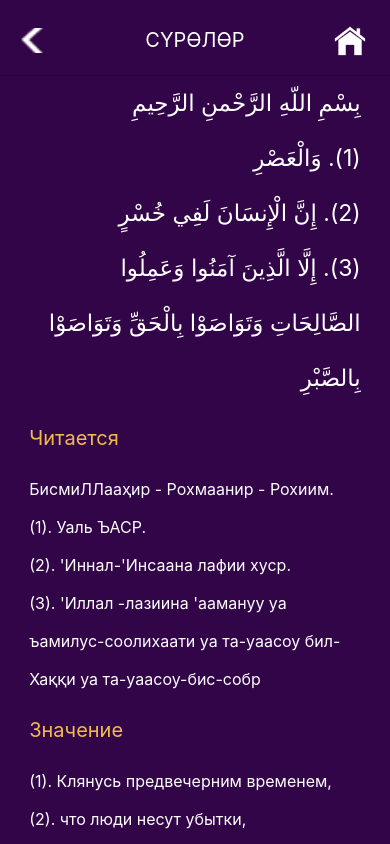
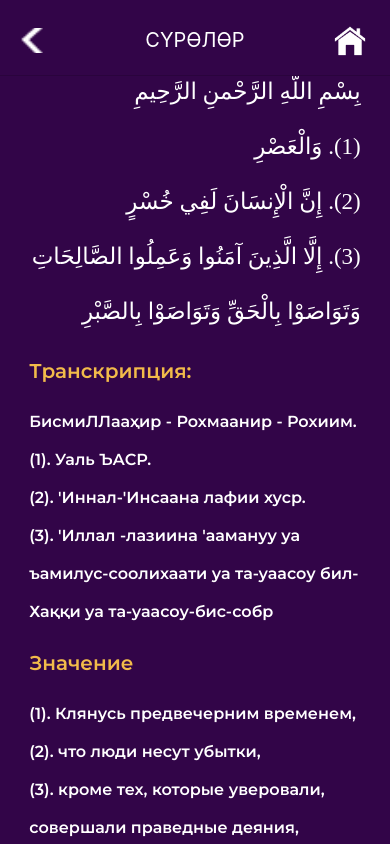
Before and after one commit to LenoMac/Tasbihat_final, a React Native app: screen /al-Asr in a window 390 px wide. Built offline with nearby package versions, Linux system fonts and the light colour scheme.

Commit message:
commited

```diff
--- a/App.js
+++ b/App.js
@@ -4,6 +4,7 @@ import {
   NativeModules,
   Button,
   SafeAreaView,
+  Text,
 } from "react-native";
 import { gStyle } from "./Style/Style";
 import Navigate from "./Navigate";
@@ -11,11 +12,18 @@ import { useFonts } from "expo-font";
 import React from "react";
 
 export default function App() {
-  React.useEffect(() => {}, []);
+  React.useEffect(() => {
+    return () => {
+      <Text>Go back?</Text>;
+    };
+  }, []);
+
   const [fontsLoaded] = useFonts({
-    "Montserrat Medium": require("./assets/fonts/Montserrat Medium.ttf"),
-    "Montserrat SemiBold": require("./assets/fonts/Montserrat SemiBold.ttf"),
+    "Montserrat Medium": require("./assets/fonts/Montserrat-Medium.ttf"),
+    "Montserrat Semibold": require("./assets/fonts/Montserrat-SemiBold.ttf"),
   });
+
+  if(!fontsLoaded) return <Button title="It is not working on it!"/>
   return (
     <View style={gStyle.app}>
       <StatusBar backgroundColor="#320548" barStyle="light-content" />
--- a/Highlighted/highlighted.json
+++ b/Highlighted/highlighted.json
@@ -27,6 +27,12 @@
     "«Хашр» сүрөсүнүн 20-24 аяттары окулат:",
     "(Алакандар төмөн каратылат)",
     "СодакАллоохул 'Азыйм.",
+    "(ушул жерде алакандар жогору каратылат)",
+    "Анан намаздын аягындагы тасбихтерге өтөбүз:",
+    "айтылып дуба кылынат",
+    "Андан сон",
+    "(Багымдат намазда гана 10 жолу окулат.)",
+    "Тасбихаттагы салаату-саламдар окулат:",
     ""
   ]
 }
--- a/Style/Style.js
+++ b/Style/Style.js
@@ -1,5 +1,4 @@
 import { Dimensions, Platform, StyleSheet } from "react-native";
-
 const platform = Platform.OS;
 const windowWidth = Dimensions.get("window").width;
 
@@ -49,7 +48,6 @@ export const gStyle = StyleSheet.create({
   },
   text: {
     color: "#fff",
-    // fontFamily: "Montserrat Medium",
   },
   tasbihatText: {
     fontSize: windowWidth / 24,
@@ -59,14 +57,15 @@ export const gStyle = StyleSheet.create({
   },
   textArabic: {
     textAlign: "center",
-    fontSize: 28,
+    fontSize: 30,
     color: "#fff",
+    lineHeight: 60,
   },
   textRus: {
     textAlign: "center",
     color: "#fff",
     fontSize: 18,
-    lineHeight: 38,
+    lineHeight: 30,
   },
   menu: {
     width: "100%",
@@ -85,9 +84,8 @@ export const gStyle = StyleSheet.create({
   },
   title: {
     color: "#F1DC1A",
-    // fontFamily: "Montserrat SemiBold",
-    fontWeight: "bold",
-    fontSize: 25,
+    fontWeight: "900",
+    fontSize: 22,
   },
   language: {
     display: "flex",
@@ -125,7 +123,7 @@ export const gStyle = StyleSheet.create({
     alignItems: "center",
     justifyContent: "center",
     gap: 40,
-    marginLeft: windowWidth <= 375 ? 35 : windowWidth >= 392 ? 55 : 100,
+    marginLeft: windowWidth <= 375 ? 35 : windowWidth >= 392 ? 55 : 60,
   },
 
   button: {
@@ -149,7 +147,6 @@ export const gStyle = StyleSheet.create({
     color: "white",
     fontSize: 16,
     fontWeight: "600",
-    // fontFamily: "Montserrat SemiBold",
   },
   section: {
     marginTop: 20,
@@ -217,7 +214,6 @@ export const gStyle = StyleSheet.create({
   text2: {
     color: "#fff",
     fontSize: 19,
-    // fontFamily: 'Montserrat Medium'
   },
 
   // Tafrijia
@@ -273,8 +269,8 @@ export const gStyle = StyleSheet.create({
       ios: {
         shadowColor: "#000",
         shadowOffset: { width: 0, height: 3 },
-        shadowOpacity: 0.3,
-        shadowRadius: 3,
+        shadowOpacity: 0.1,
+        shadowRadius: 10,
       },
       android: {
         elevation: 10,
@@ -300,7 +296,6 @@ export const gStyle = StyleSheet.create({
   headerText: {
     color: "#fff",
     fontSize: Dimensions.get("window").width <= 375 ? 18 : 20,
-    // fontFamily: "Montserrat SemiBold",
   },
   // FAJR
   soundArea: {
@@ -343,7 +338,7 @@ export const gStyle = StyleSheet.create({
     paddingBottom: 30,
   },
   surTitle: {
-    fontSize: 30,
+    fontSize: 20,
     color: "yellow",
     fontWeight: "500",
     textAlign: "center",
@@ -358,7 +353,6 @@ export const gStyle = StyleSheet.create({
     color: "white",
     fontSize: 16,
     lineHeight: 38,
-    // fontFamily: "Montserrat Medium",
   },
   about: {
     alignSelf: "center",
@@ -366,6 +360,7 @@ export const gStyle = StyleSheet.create({
     display: "flex",
     flexDirection: "column",
     justifyContent: "flex-end",
+    marginTop: 20,
   },
   // Дуалар
   duaContainer: {
--- a/SurScreens/Al_Fatiha.js
+++ b/SurScreens/Al_Fatiha.js
@@ -57,16 +57,16 @@ export default function Al_Fatiha() {
   return (
     <View style={gStyle.main}>
       <View style={gStyle.header}>
-        <Header title={lang === 'kg' ? 'СҮРӨЛӨР' : 'СУРЫ'} />
+        <Header title={lang === "kg" ? "СҮРӨЛӨР" : "СУРЫ"} />
       </View>
       <ScrollView>
         <View style={gStyle.container}>
           <View style={gStyle.container_row}>
             <SurSample
-              title="Аль-Фатиха"
+              title={lang === "kg" ? "ФАТИХА СУРООСУ" : "аль-Фатиха"}
               arabicText={arabicText}
               rusText={rusText}
-              meaningText={lang === 'kg' ? meaningKgText : meaningRusText}
+              meaningText={lang === "kg" ? meaningKgText : meaningRusText}
             />
           </View>
         </View>
--- a/SurScreens/SurSample.js
+++ b/SurScreens/SurSample.js
@@ -21,16 +21,34 @@ export default function SurSample({ title, arabicText, rusText, meaningText }) {
 
   return (
     <View style={gStyle.surSample}>
-      <Text style={gStyle.surTitle}>{title}</Text>
-      <Text style={gStyle.surArabic}>{arabicText}</Text>
-      <Text style={[gStyle.text, { color: "#F2BB4A", fontSize: 20 }]}>
-        {lang === 'kg' ? 'Окулушу' : 'Читается'}
+      <Text style={[gStyle.surTitle, { fontFamily: "Montserrat Semibold" }]}>
+        {title}
       </Text>
-      <Text style={gStyle.surRus}>{rusText}</Text>
-      <Text style={[gStyle.text, { color: "#F2BB4A", fontSize: 20 }]}>
-        {lang === 'kg' ? 'Мааниси' : 'Значение'}
+      <Text style={[gStyle.surArabic, { fontFamily: "Montserrat Meduim" }]}>
+        {arabicText}
       </Text>
-      <Text style={gStyle.surRus}>{meaningText}</Text>
+      <Text
+        style={[
+          gStyle.text,
+          { color: "#F2BB4A", fontSize: 20, fontFamily: "Montserrat Semibold" },
+        ]}
+      >
+        {lang === "kg" ? "Транскрипция:" : "Транскрипция:"}
+      </Text>
+      <Text style={[gStyle.surRus, { fontFamily: "Montserrat Semibold" }]}>
+        {rusText}
+      </Text>
+      <Text
+        style={[
+          gStyle.text,
+          { color: "#F2BB4A", fontSize: 20, fontFamily: "Montserrat Semibold" },
+        ]}
+      >
+        {lang === "kg" ? "Мааниси" : "Значение"}
+      </Text>
+      <Text style={[gStyle.surRus, { fontFamily: "Montserrat Semibold" }]}>
+        {meaningText}
+      </Text>
     </View>
   );
 }
--- a/app.json
+++ b/app.json
@@ -1,6 +1,6 @@
 {
   "expo": {
-    "name": "tasbihat.2",
+    "name": "Тасбихат",
     "slug": "tasbihat",
     "version": "1.0.0",
     "orientation": "portrait",
@@ -11,9 +11,7 @@
       "resizeMode": "cover",
       "backgroundColor": "#320548"
     },
-    "assetBundlePatterns": [
-      "**/*"
-    ],
+    "assetBundlePatterns": ["**/*"],
     "ios": {
       "supportsTablet": true,
       "bundleIdentifier": "com.hafizbeyyyy.tasbihat"
--- a/screens/Fajr.js
+++ b/screens/Fajr.js
@@ -236,7 +236,9 @@ export const Fajr = () => {
           </Text>
         </View>
       </ScrollView>
-      <View>{/* <SoundArea audioTrack={audioTrack} /> */}</View>
+      <View>
+        <SoundArea audioTrack={audioTrack} />
+      </View>
     </View>
   );
 };
--- a/screens/SoundArea.js
+++ b/screens/SoundArea.js
@@ -74,7 +74,7 @@ export default function SoundArea({ audioTrack }) {
     const updatePosition = async () => {
         try {
             const newPositionMillis = await sound.current.getStatusAsync()
-            setPositionMillis(newPositionMillis)
+            setPositionMillis(newPositionMillis.positionMillis)
         } catch (error) {
             console.error('Ошибка при получении позиции', error)
         }
```
Also changed, not shown: OnBoarding.js (added, +8 -0 lines), Slides.js (added, +25 -0 lines), assets/fonts/Montserrat-Medium.ttf (renamed from assets/fonts/Montserrat Medium.ttf), assets/fonts/Montserrat-SemiBold.ttf (renamed from assets/fonts/Montserrat SemiBold.ttf).
